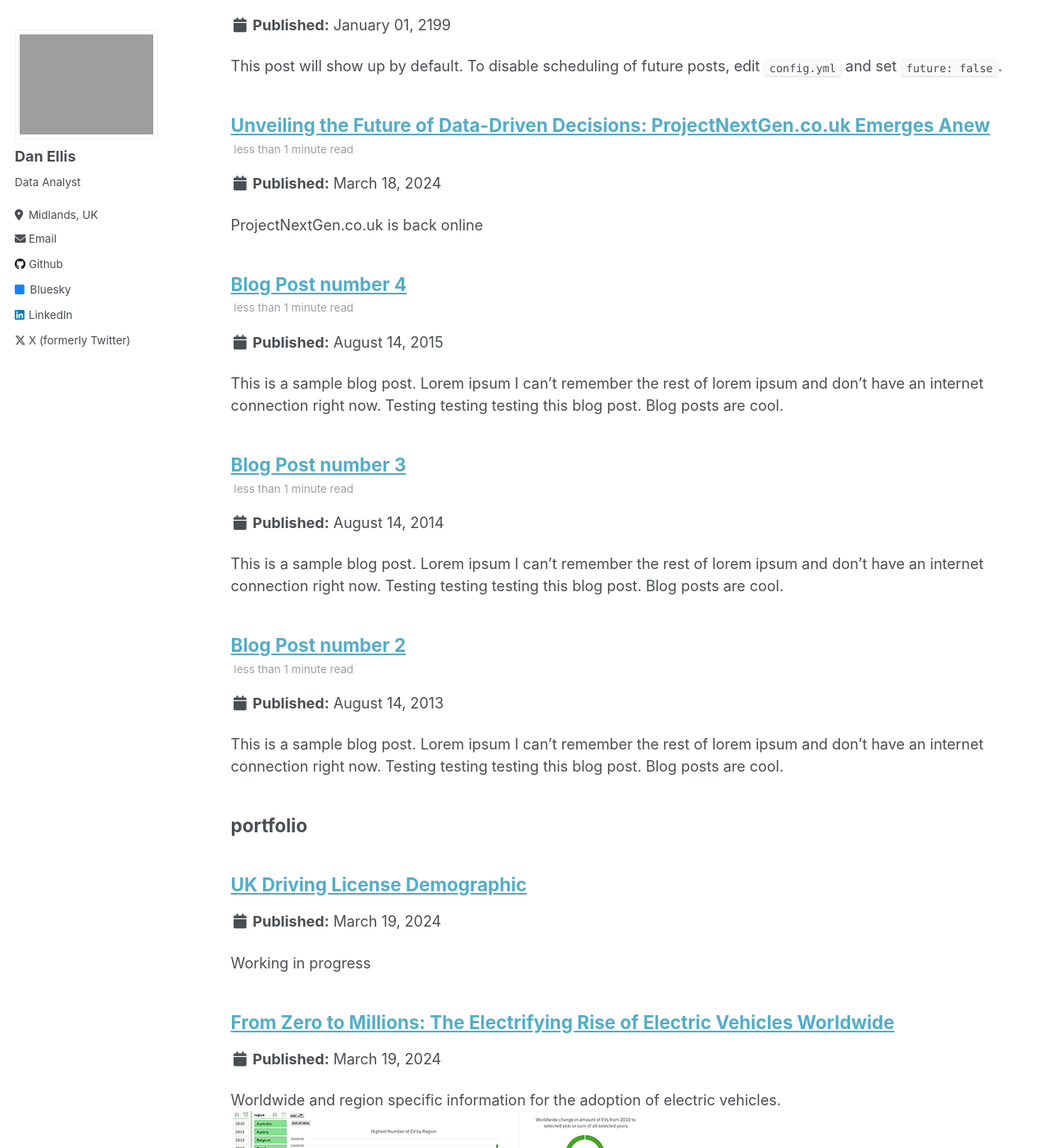
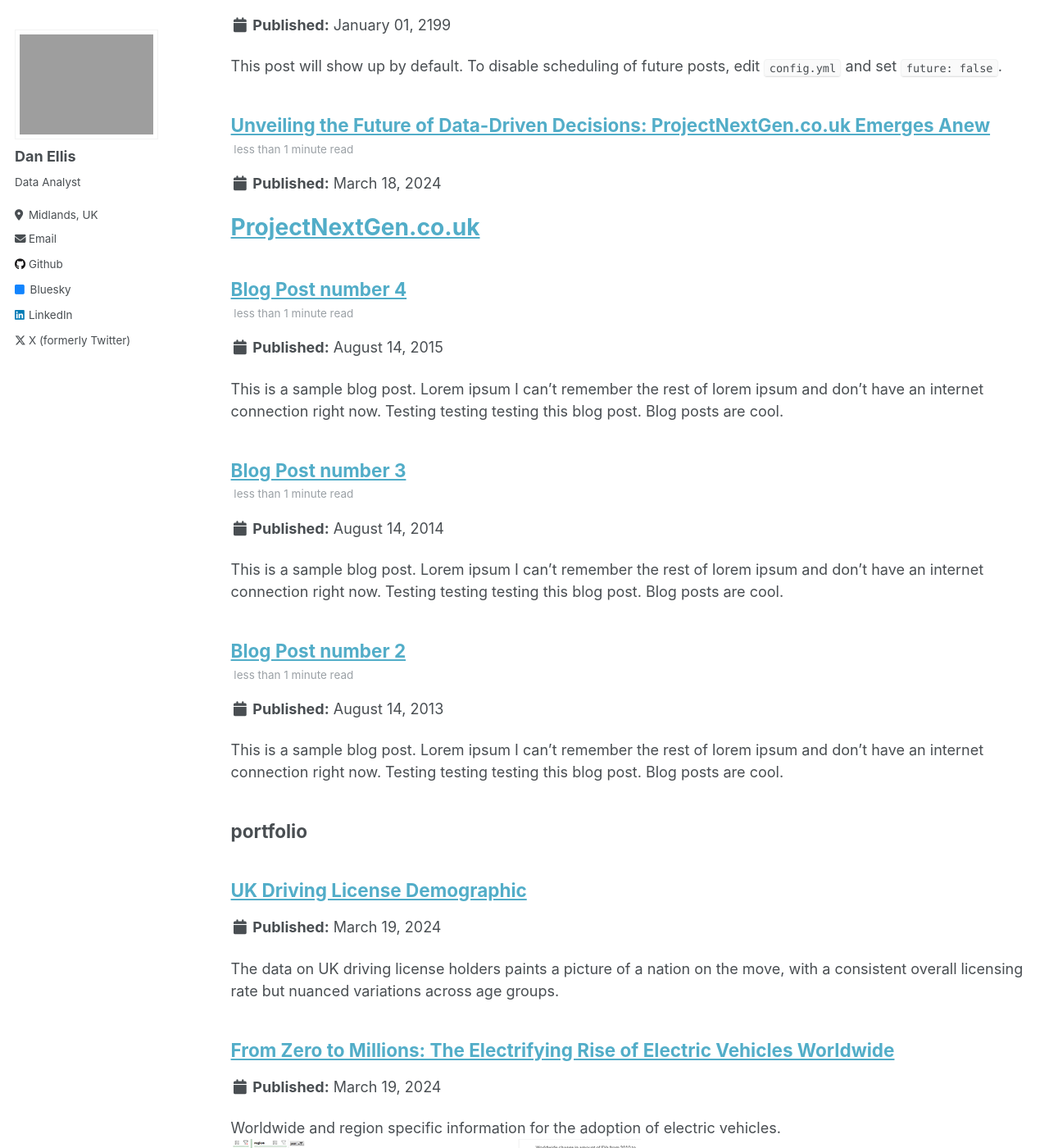
Before and after one commit to danellisprojects/danellisprojects.github.io, a Jekyll site: the page built from _pages/sitemap.md, in a window 1280 px wide and 1400 px high, scrolled down 1829 px. Shown: the whole window at 82% size. Built offline with Jekyll 4.4.1, drawn with Linux system fonts in a browser that asks for light colours.

Commit message:
blog update

```diff
--- a/_portfolio/portfolio-996.html
+++ b/_portfolio/portfolio-996.html
@@ -1,6 +1,6 @@
 ---
 title: "UK Driving License Demographic"
-excerpt: "Working in progress"
+excerpt: "The data on UK driving license holders paints a picture of a nation on the move, with a consistent overall licensing rate but nuanced variations across age groups."
 collection: portfolio
 ---
 <h1>Navigating the Road of Change: An Analysis of UK Driving License Holders by Age and Area</h1>
--- a/_posts/2012-08-14-blog-post-1.md
+++ b/_posts/2012-08-14-blog-post-1.md
@@ -8,8 +8,6 @@ tags:
   - category2
 ---
 
-ProjectNextGen.co.uk is back online
-
 [ProjectNextGen.co.uk](https://projectnextgen.co.uk)
 ======
 
```
